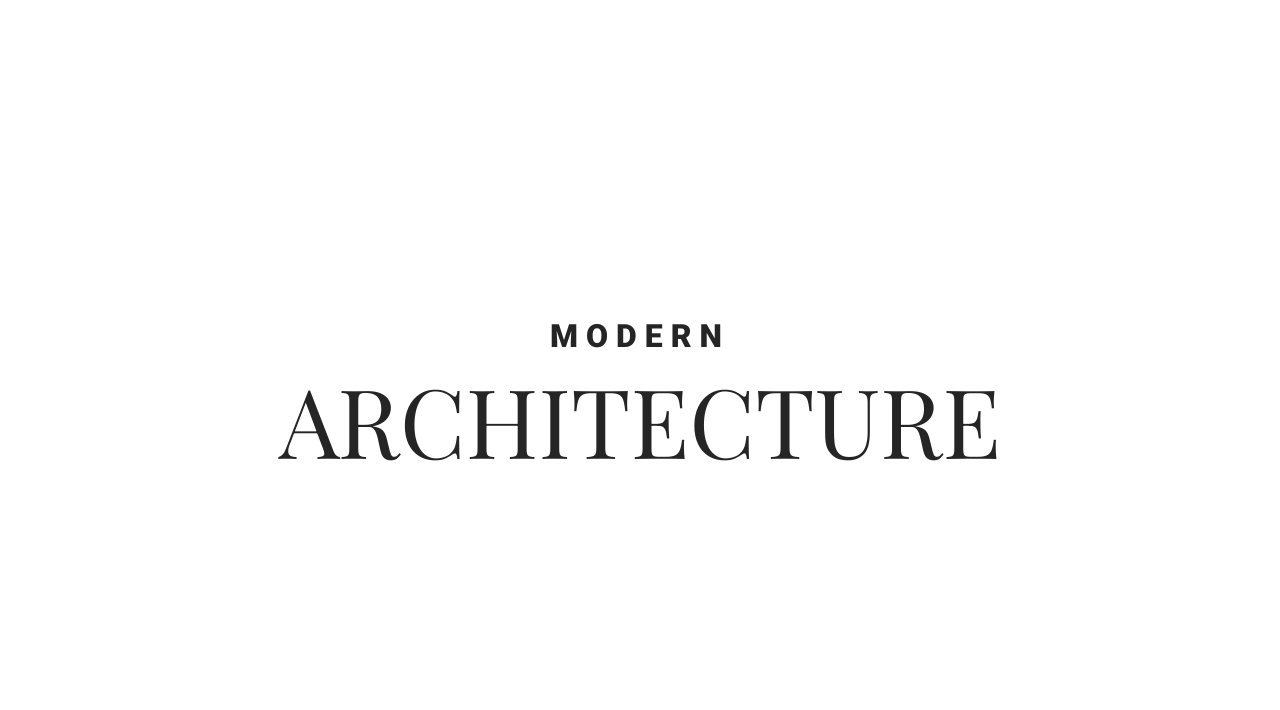
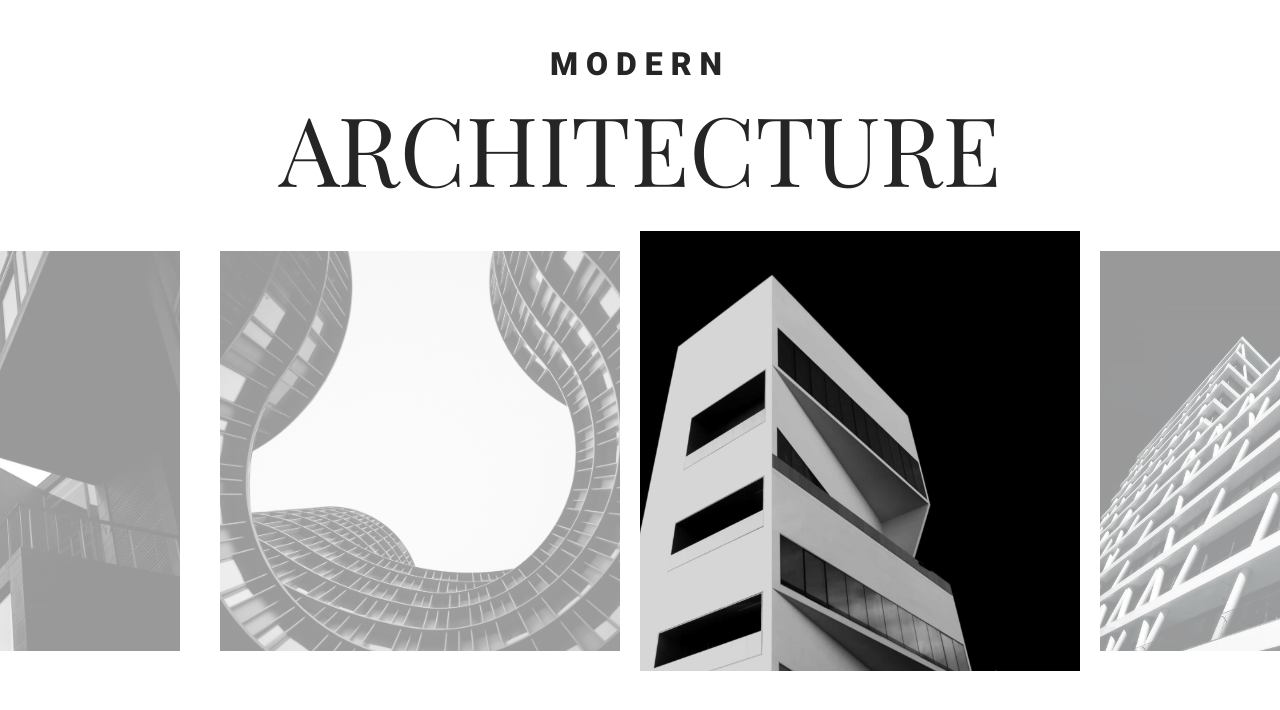
Before and after one commit to swarnim-me/minimal-carousel, a website built with webpack: page src/index.html in a window 1280 px wide. Built offline with nearby package versions, Linux system fonts and the light colour scheme.

Commit message:
Add compressed images and icons
Setup basic carousel which has an active image. Add arrows, still need
to work on the functionality.

```diff
--- /dev/null
+++ b/src/css/carousel.css
@@ -0,0 +1,33 @@
+.carousel-wrapper {
+	display: flex;
+	flex-direction: column;
+	gap: 60px;
+}
+
+.carousel-images {
+	display: flex;
+	gap: 40px;
+}
+
+.carousel-image {
+	width: 400px;
+	aspect-ratio: 1 / 1;
+	object-fit: cover;
+	opacity: 0.4;
+	flex-shrink: 0;
+}
+
+.active {
+	opacity: 1;
+	transform: scale(1.1);
+}
+
+.left-arrow,
+.right-arrow {
+	height: 40px;
+	aspect-ratio: 1 / 1;
+}
+
+.left-arrow {
+	transform: scaleX(-1);
+}
--- a/src/css/style.css
+++ b/src/css/style.css
@@ -23,9 +23,15 @@
 main {
 	width: 100vw;
 	height: 100vh;
+	overflow: hidden;
 	display: flex;
+	flex-direction: column;
 	justify-content: center;
 	align-items: center;
+}
+
+.app-title {
+	margin-bottom: 40px;
 }
 
 .app-title h1,
--- a/src/index.html
+++ b/src/index.html
@@ -13,7 +13,18 @@
 			</div>
 			<div class="carousel-wrapper">
 				<div class="carousel-images"></div>
-				<div class="carousel-controls"></div>
+				<div class="carousel-controls">
+					<img
+						src="./assets/icons/arrow.svg"
+						alt="Left Arrow"
+						class="left-arrow"
+					/>
+					<img
+						src="./assets/icons/arrow.svg"
+						alt="Right Arrow"
+						class="right-arrow"
+					/>
+				</div>
 			</div>
 		</main>
 	</body>
--- a/src/index.js
+++ b/src/index.js
@@ -1,3 +1,2 @@
 import "./css/style.css";
-
-console.log("Hello, world");
+import "./js/image-carousel";
--- /dev/null
+++ b/src/js/image-carousel.js
@@ -0,0 +1,26 @@
+import "../css/carousel.css";
+
+import background1 from "../assets/images/bg1.jpg";
+import background2 from "../assets/images/bg2.jpg";
+import background3 from "../assets/images/bg7.jpg";
+import background4 from "../assets/images/bg4.jpg";
+
+class ImageCarousel {
+	constructor() {
+		this.carouselImagesEle = document.querySelector(".carousel-images");
+		this.images = [background1, background2, background3, background4];
+		this.loadImages();
+	}
+
+	loadImages() {
+		this.images.forEach((image, index) => {
+			const imageEle = document.createElement("img");
+			imageEle.setAttribute("src", image);
+			imageEle.classList.add("carousel-image");
+			if (index == 2) imageEle.classList.add("active");
+			this.carouselImagesEle.appendChild(imageEle);
+		});
+	}
+}
+
+export default new ImageCarousel();
```
Also changed, not shown: src/assets/icons/arrow.svg (added), src/assets/images/bg1.jpg (added), src/assets/images/bg2.jpg (added), src/assets/images/bg3.jpg (added), src/assets/images/bg4.jpg (added), src/assets/images/bg5.jpg (added), src/assets/images/bg6.jpg (added), src/assets/images/bg7.jpg (added), 4 other files.
